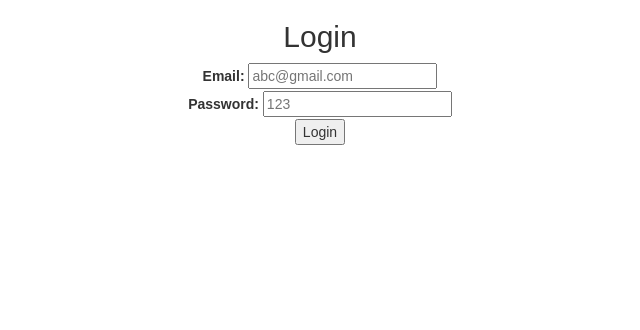
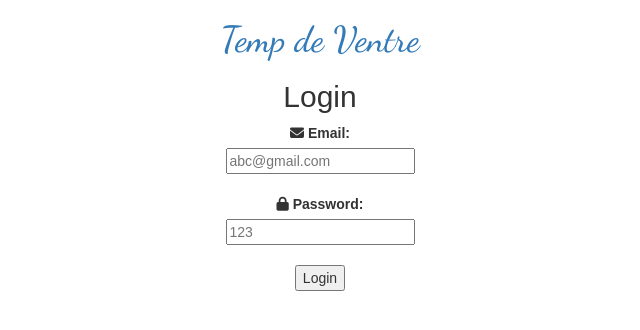
Before and after one commit to hafyze/FYP-Code, a PHP site: page /login.php in a window 1280 px wide. Shown: the top 330 px of the page, without its empty margins (320-960 px from the left). Run offline with PHP 8.4, Linux system fonts and the light colour scheme; some libraries are stand-ins or nearby versions.

Commit message:
Style login complete

```diff
--- a/Code/user/html/register.html
+++ b/Code/user/html/register.html
@@ -11,6 +11,7 @@
 
 
 </head>
+
 <style>
 
     label {
@@ -24,6 +25,7 @@ div {
         flex-direction: column;
     }
 </style>
+
 <body>
 
     <h1>Temp de Ventre</h1>
--- a/Code/user/php/login.php
+++ b/Code/user/php/login.php
@@ -11,7 +11,23 @@
 
 </head>
 
+<style>
+
+    label {
+        text-align: left;
+    }
+
+    div {
+        display: flex;
+        align-items: center;
+        justify-content: center;
+        flex-direction: column;
+    }
+</style>
+
 <body>
+    <h1><a href="../html/index.html">Temp de Ventre</a></h1>
+
     <h2>Login</h2>
 
     <?php if (isset($errorMessage)) { ?>
@@ -19,11 +35,24 @@
     <?php } ?>
 
     <form action="../php/login.php" method="POST">
-        <label for="customer_email">Email:</label>
-        <input type="text" name="customer_email" placeholder="abc@gmail.com" required><br>
+        <div>
+            <label for="customer_email">
+                <i class="fa-solid fa-envelope"></i>
+                Email:
+            </label>
+            <input type="text" name="customer_email" placeholder="abc@gmail.com" required>
+            <br>
+        </div>
 
-        <label for="customer_pass">Password:</label>
-        <input type="password" name="customer_pass" placeholder="123" required><br>
+        <div>
+            <label for="customer_pass">
+                <i class="fa-solid fa-lock"></i>
+                Password:
+            </label>
+            <input type="password" name="customer_pass" placeholder="123" required>
+            <br>
+        </div>
+
 
         <input type="submit" value="Login">
 
```
Lines whose indentation alone changed are shown as unchanged.
